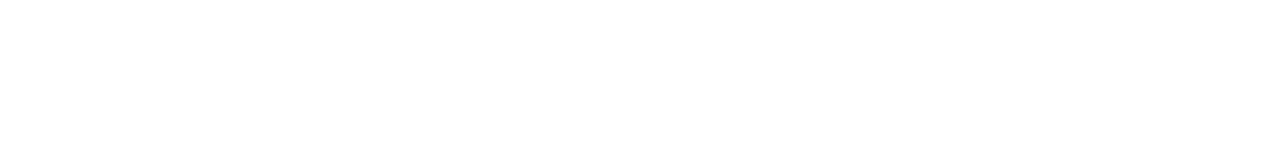
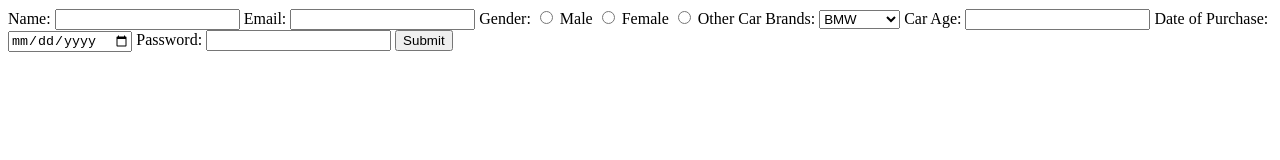
Before and after one commit to acciojob/car-insurance-form-Ran3022, a website: page main.html in a window 1280 px wide. Drawn offline with Linux system fonts and the light colour scheme.

Commit message:
created a submission

```diff
--- a/main.html
+++ b/main.html
@@ -7,6 +7,37 @@
 </head>
 
 <body>
+	<form action="#" method="post">
+        <label for="name">Name:</label>
+        <input type="text" id="name" name="name" required>
+
+        <label for="email">Email:</label>
+        <input type="email" id="email" name="email" required>
+
+        <label>Gender:</label>
+        <label for="male"><input type="radio" id="male" name="gender" value="Male" required> Male</label>
+        <label for="female"><input type="radio" id="female" name="gender" value="Female" required> Female</label>
+        <label for="other"><input type="radio" id="other" name="gender" value="Other" required> Other</label>
+
+        <label for="cars">Car Brands:</label>
+        <select id="cars" name="cars">
+            <option value="BMW">BMW</option>
+            <option value="Audi">Audi</option>
+            <option value="Mercedez">Mercedez</option>
+        </select>
+
+        <label for="carage">Car Age:</label>
+        <input type="number" id="carage" name="carage" required>
+
+        <label for="dop">Date of Purchase:</label>
+        <input type="date" id="dop" name="dop" required>
+
+        <label for="password">Password:</label>
+        <input type="password" id="password" name="password" required>
+
+        <input type="submit" value="Submit">
+    </form>
+
 	<!-- the entire body must be written by student -->
     <script type="text/javascript" src="./script.js">
 </script>
```
